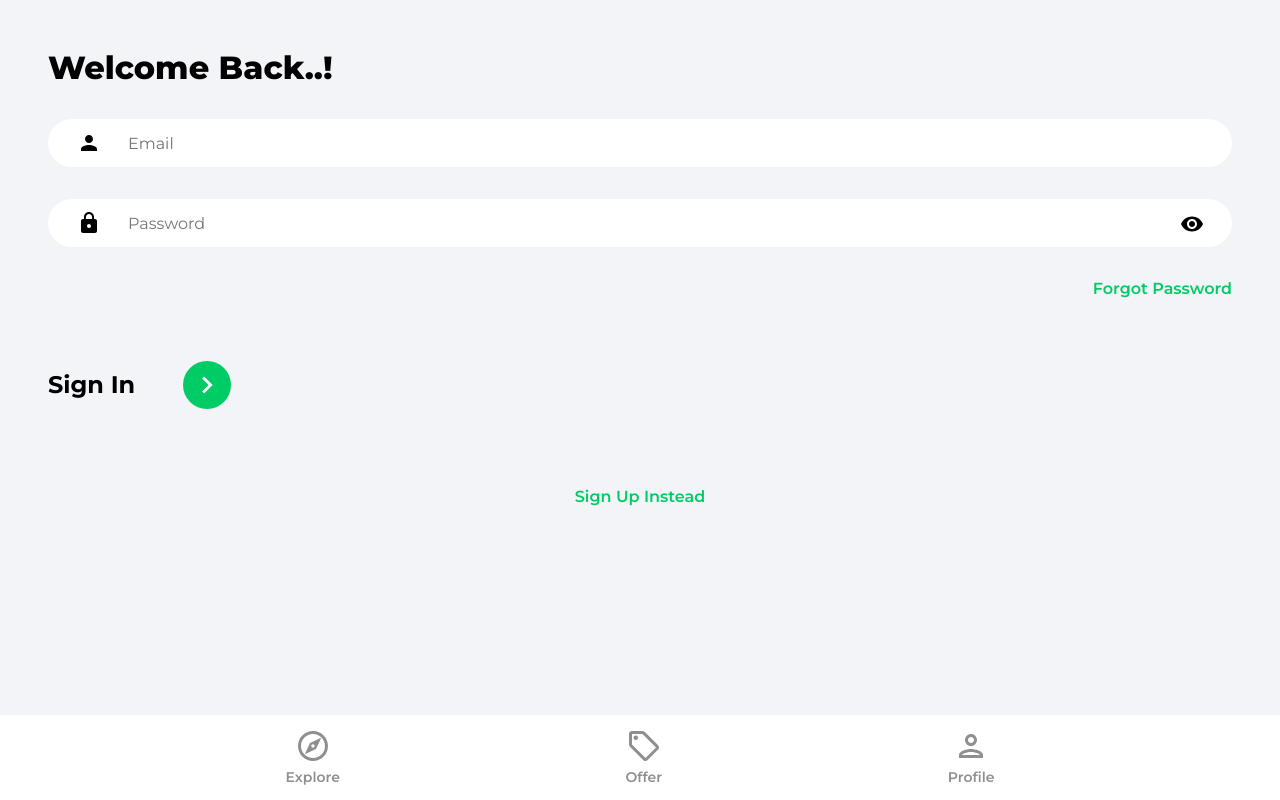
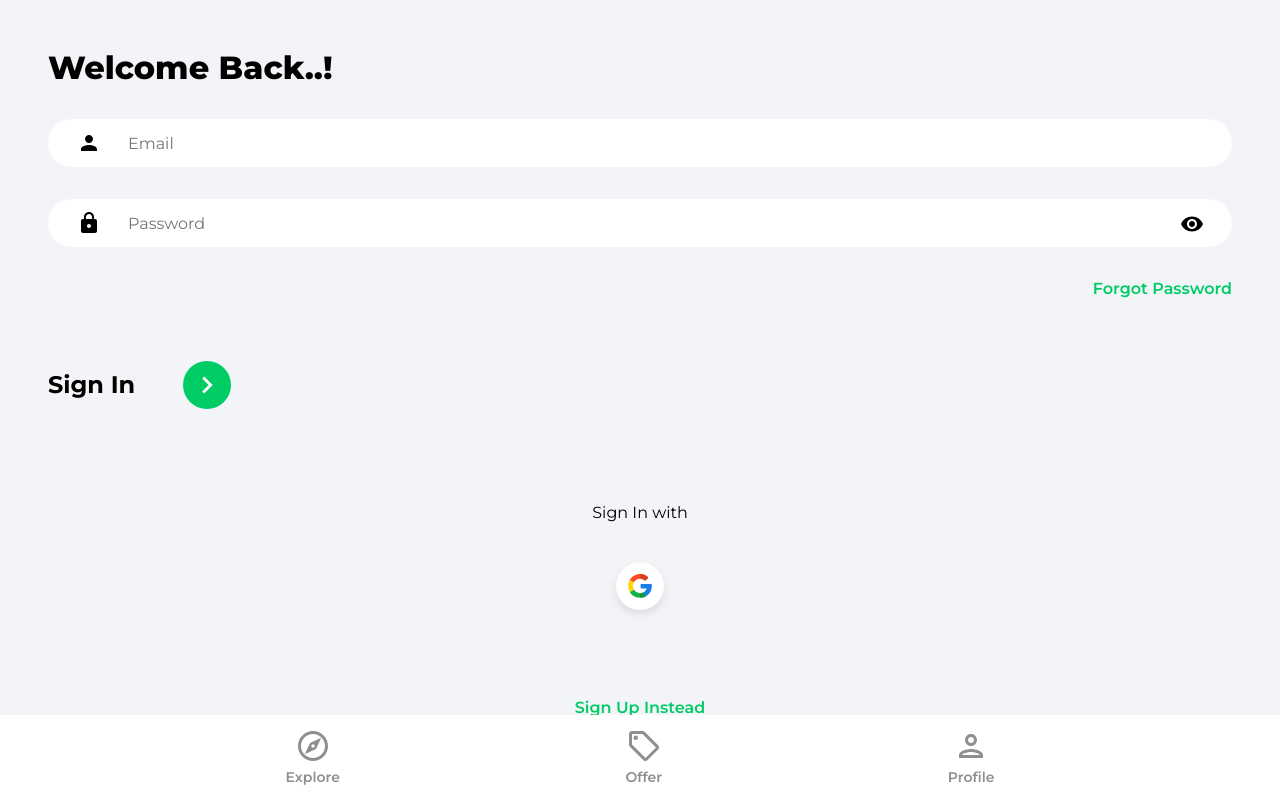
Before and after one commit to JorgeRivadeneira/house-market-place, a React (Create React App) app: page /sign-in in a window 1280 px wide. Built offline with nearby package versions, Linux system fonts and the light colour scheme; no server answers; the HTML template or start-up script is replaced by a standard one.

Commit message:
All the authorization and authentication completed

```diff
--- a/src/components/OAuth.jsx
+++ b/src/components/OAuth.jsx
@@ -0,0 +1,45 @@
+import { useNavigate, useLocation } from "react-router-dom"
+import { getAuth, signInWithPopup, GoogleAuthProvider } from "firebase/auth"
+import { setDoc, getDoc, doc, serverTimestamp} from "firebase/firestore"
+import {db} from '../firebase/firebase.config'
+import { toast } from "react-toastify"
+import GoogleIcon from '../assets/svg/googleIcon.svg'
+
+export const OAuth = () => {
+  const navigate = useNavigate();
+  const location = useLocation();
+
+  const onGoogleClick = async ()=>{
+    try {
+      const auth = getAuth();
+      const provider = new GoogleAuthProvider();
+      const result = await signInWithPopup(auth, provider);
+      const user = result.user
+
+      //CHeck for user
+      const docRef = doc( db, 'users', user.uid);
+      const docSnap = await getDoc(docRef);
+
+      //If user doesn't exist, create user
+      if(!docSnap.exists()){
+        await setDoc(doc(db,'users', user.uid), {
+          name: user.displayName,
+          email: user.email,
+          timestamp: serverTimestamp()
+        })
+      }
+      navigate('/');
+    } catch (error) {
+      toast.error('Could not authorize with Google')
+    }
+  }
+
+  return (
+    <div className="socialLogin">
+      <p>Sign {location.pathname === '/sign-up' ? 'Up' : 'In'} with </p>
+      <button className="socialIconDiv" onClick={onGoogleClick}>
+        <img className="socialIconImg" src={GoogleIcon} alt="Google" />
+      </button>
+    </div>
+  )
+}
--- a/src/pages/Signin.jsx
+++ b/src/pages/Signin.jsx
@@ -4,6 +4,7 @@
 import visibilityIcon from '../assets/svg/visibilityIcon.svg'
 import {getAuth, signInWithEmailAndPassword} from 'firebase/auth'
 import { toast } from 'react-toastify'
+import { OAuth } from '../components/OAuth'
 
 export const Signin = () => {
   const [showPassword, setShowPassword] = useState(false);
@@ -89,7 +90,7 @@
             </button>
           </div>
         </form>
-        {/**Google oAuth */}
+        <OAuth/>
         <Link to='/sign-up' className='registerLink'>Sign Up Instead</Link>
       </div>
     </>
--- a/src/pages/Signup.jsx
+++ b/src/pages/Signup.jsx
@@ -6,6 +6,7 @@
 import {db} from '../firebase/firebase.config'
 import {setDoc, doc, serverTimestamp} from 'firebase/firestore'
 import { toast } from 'react-toastify'
+import { OAuth } from '../components/OAuth'
 
 export const SignUp = () => {
   const [showPassword, setShowPassword] = useState(false);
@@ -106,7 +107,8 @@
             </button>
           </div>
         </form>
-        {/**Google oAuth */}
+        <OAuth/>
+
         <Link to='/sign-in' className='registerLink'>Sign In Instead</Link>
       </div>
     </>
```
